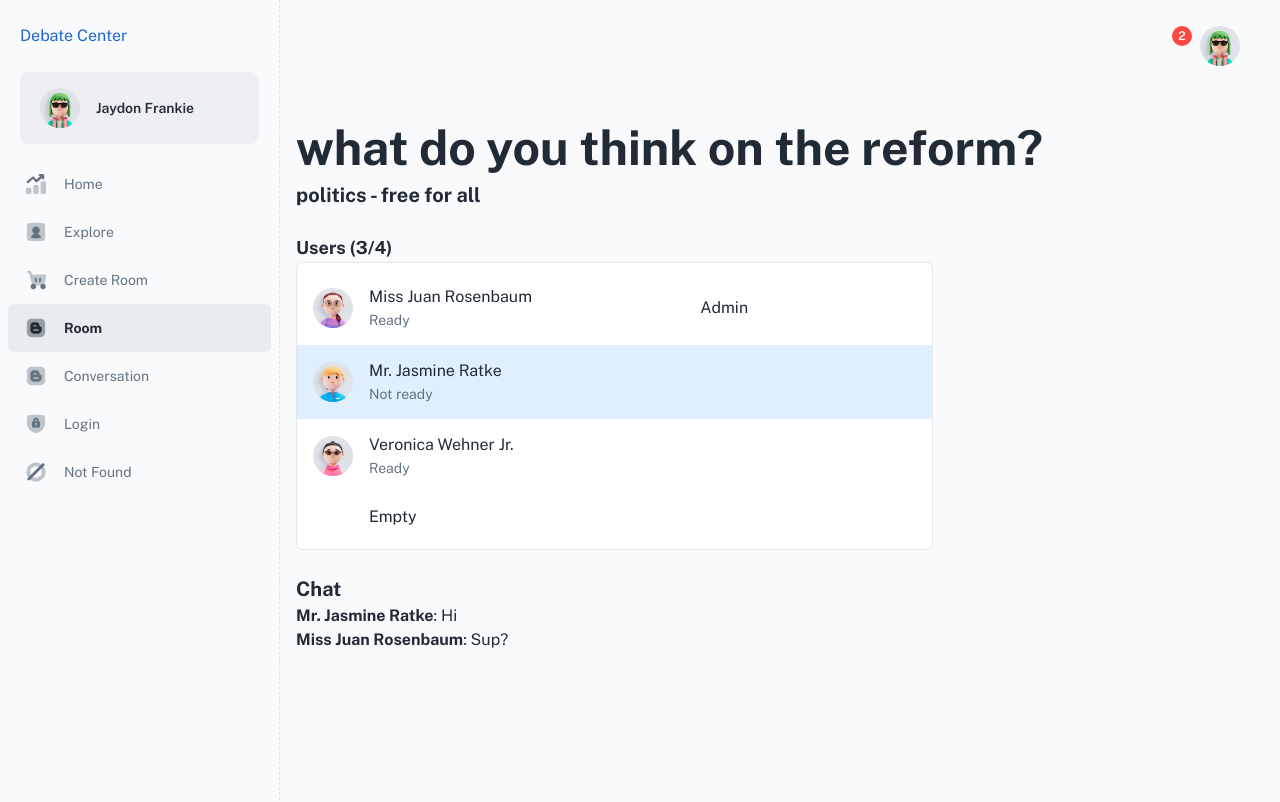
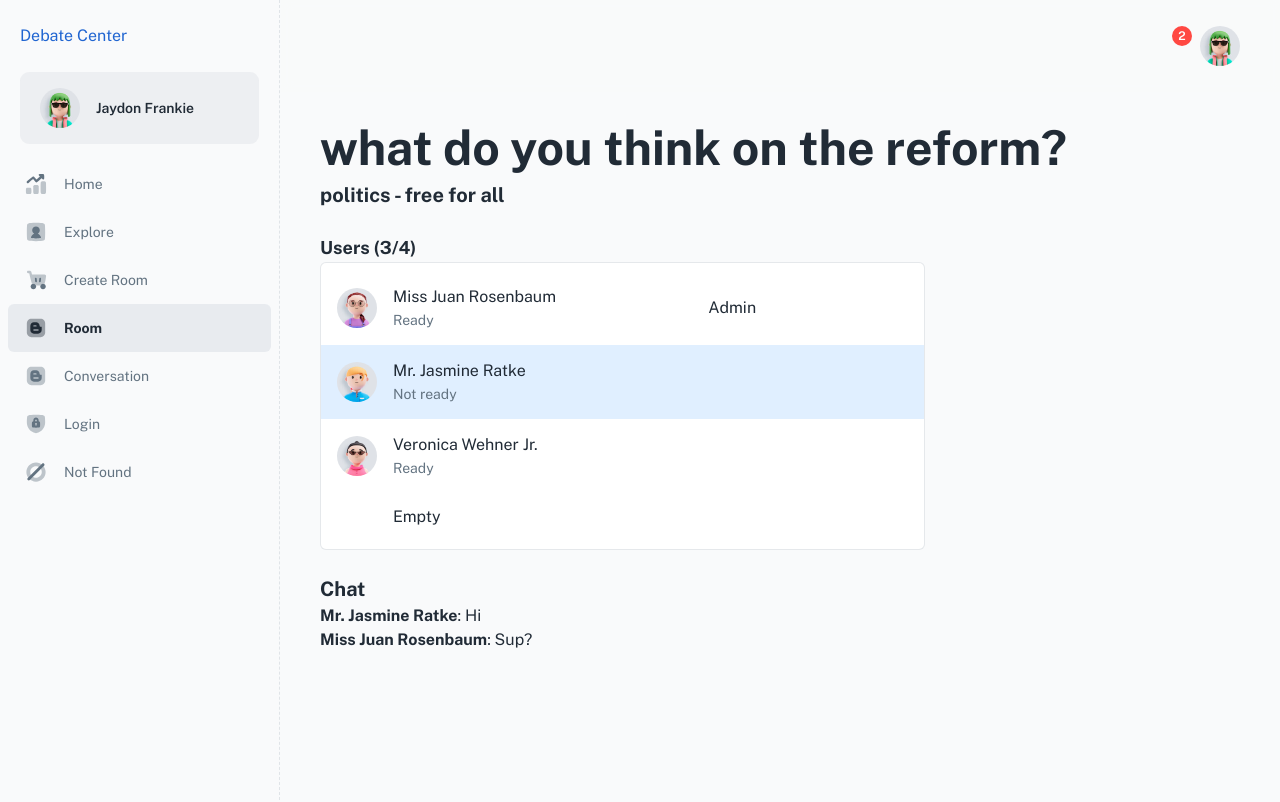
Before and after one commit to tonytim1/Debate, a React (Create React App) app: page /dashboard/room in a window 1280 px wide. Shown: the top 802 px of the page. Built offline with nearby package versions, Linux system fonts and the light colour scheme; some icons are missing; a web font is replaced by a local one.

Commit message:
added container

```diff
--- a/src/pages/RoomPage.js
+++ b/src/pages/RoomPage.js
@@ -73,6 +73,7 @@ export default function RoomPage() {
 
   return (
     <>
+      <Container maxWidth="lg">
         <Grid container spacing={3}>
           <Grid item xs={12}>
             <Typography variant="h2">{roomName}</Typography>
@@ -156,6 +157,7 @@ export default function RoomPage() {
             </Grid>
           </Grid>
         </Grid>
+      </Container>
     </>
   );
 };
```
Lines whose indentation alone changed are shown as unchanged.
